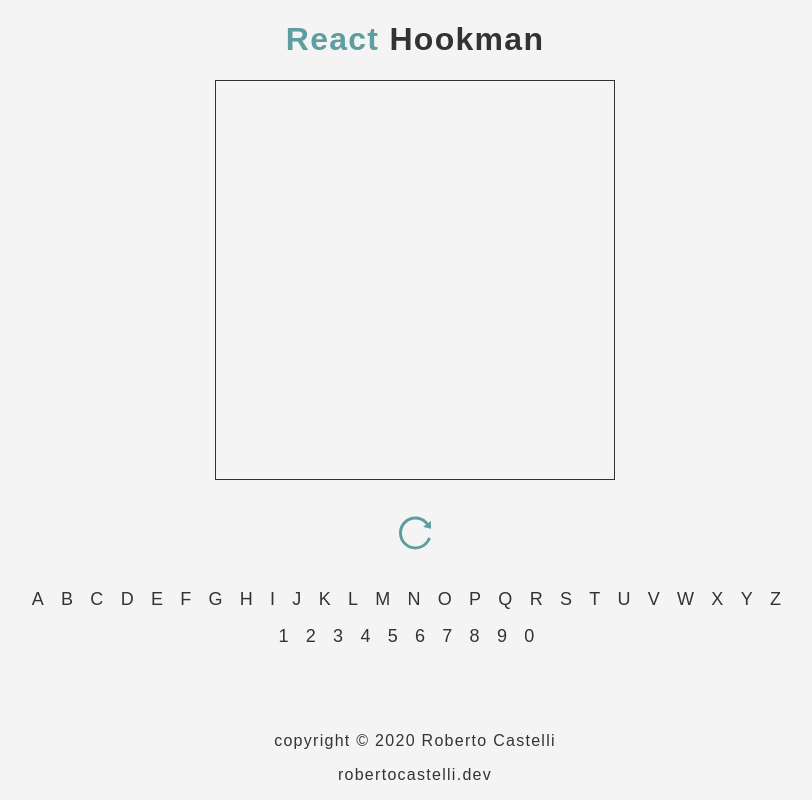
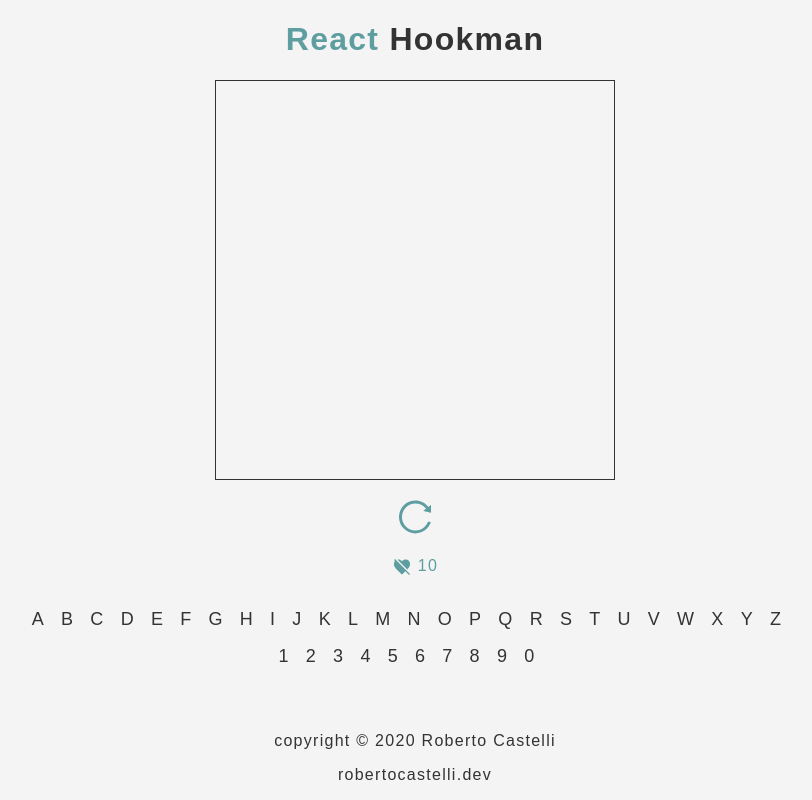
Before and after one commit to RobertoCastelli/hookman, a React (Create React App) app: page / in a window 1280 px wide. Shown: the whole page, without its empty margins (225-1037 px from the left). Built offline with nearby package versions, Linux system fonts and the light colour scheme.

Commit message:
fixed counter

```diff
--- a/src/components/Buttons.jsx
+++ b/src/components/Buttons.jsx
@@ -1,14 +1,19 @@
 import React, { useContext } from "react"
 import { AiOutlineReload } from "react-icons/ai"
 import { ContextData } from "../context"
+import { IoMdHeartDislike } from "react-icons/io"
 
 const Buttons = () => {
-	const { criptTitle } = useContext(ContextData)
+	const { criptTitle, counter } = useContext(ContextData)
 	return (
-		<div className='buttons'>
+		<div className='control-panel'>
 			<button onClick={() => criptTitle()}>
 				<AiOutlineReload size={40} />
 			</button>
+			<p className='counter'>
+				<IoMdHeartDislike size={20} />
+				{counter}
+			</p>
 		</div>
 	)
 }
--- a/src/components/Title.jsx
+++ b/src/components/Title.jsx
@@ -4,8 +4,8 @@ import { ContextData } from "../context"
 const Title = () => {
 	const { criptedTitle } = useContext(ContextData)
 	return (
-		<div className='movie-title'>
-			<h3>{criptedTitle}</h3>
+		<div>
+			<h3 className='movie-title'>{criptedTitle}</h3>
 		</div>
 	)
 }
--- a/src/context.js
+++ b/src/context.js
@@ -8,8 +8,9 @@ const ContextProvider = (props) => {
 
 	const [title, setTitle] = useState("")
 	const [criptedTitle, setCriptedTitle] = useState("")
+	const [counter, setCounter] = useState(10)
 
-	// GET the movie TITLE and CRIPT it
+	// GET the movie TITLE, CRIPT it and generate a COUNTER
 	const criptTitle = () => {
 		const titleTemp = titles[Math.floor(Math.random() * titles.length)]
 		const criptTemp = [...titleTemp].map((c) => (c = "_"))
@@ -18,14 +19,26 @@ const ContextProvider = (props) => {
 	}
 	console.log(title)
 
-	// COMPARE guessedLetter & UPDATE the movie TITLE
-	const updateTitle = (guessedLetter) => {
+	// ADD LETTER to the cripted TITLE
+	const compareLetter = (guessedLetter) => {
 		let criptTemp = [...criptedTitle]
 		let titleTemp = [...title]
-		titleTemp.forEach((c, id) => {
+		titleTemp.map((c, id) => {
 			guessedLetter === c && (criptTemp[id] = c)
-			setCriptedTitle(criptTemp)
+			return setCriptedTitle(criptTemp)
 		})
+	}
+
+	// UPDATE remaining tries
+	const countTries = (guessedLetter) => {
+		let counterTemp = counter
+		!title.includes(guessedLetter) && setCounter((counterTemp -= 1))
+	}
+
+	// UPDATE the movie TITLE and remaining TRIES
+	const updateTitle = (guessedLetter) => {
+		compareLetter(guessedLetter)
+		countTries(guessedLetter)
 	}
 
 	return (
@@ -34,6 +47,7 @@ const ContextProvider = (props) => {
 				criptedTitle,
 				criptTitle,
 				updateTitle,
+				counter,
 				letters,
 				numbers,
 			}}>
--- a/src/index.css
+++ b/src/index.css
@@ -70,7 +70,6 @@ button {
 	outline: none;
 	border: none;
 	transition: transform 0.3s ease-in;
-	margin: 1rem;
 }
 
 button:hover {
@@ -92,3 +91,14 @@ button:hover {
 	letter-spacing: 1rem;
 	text-transform: uppercase;
 }
+
+.control-panel {
+	display: grid;
+	place-content: center;
+	color: cadetblue;
+}
+
+.counter {
+	display: flex;
+	justify-content: space-around;
+}
```
Also changed, not shown: 1 other file (tests, documents, lock files or other folders).
